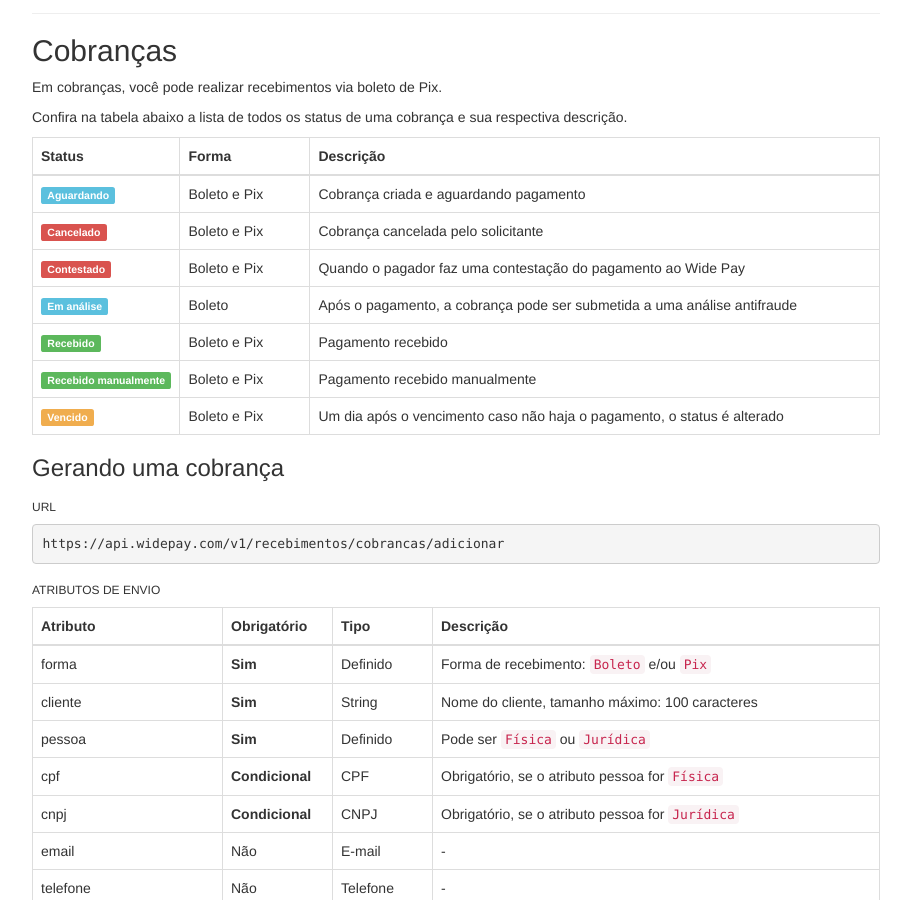
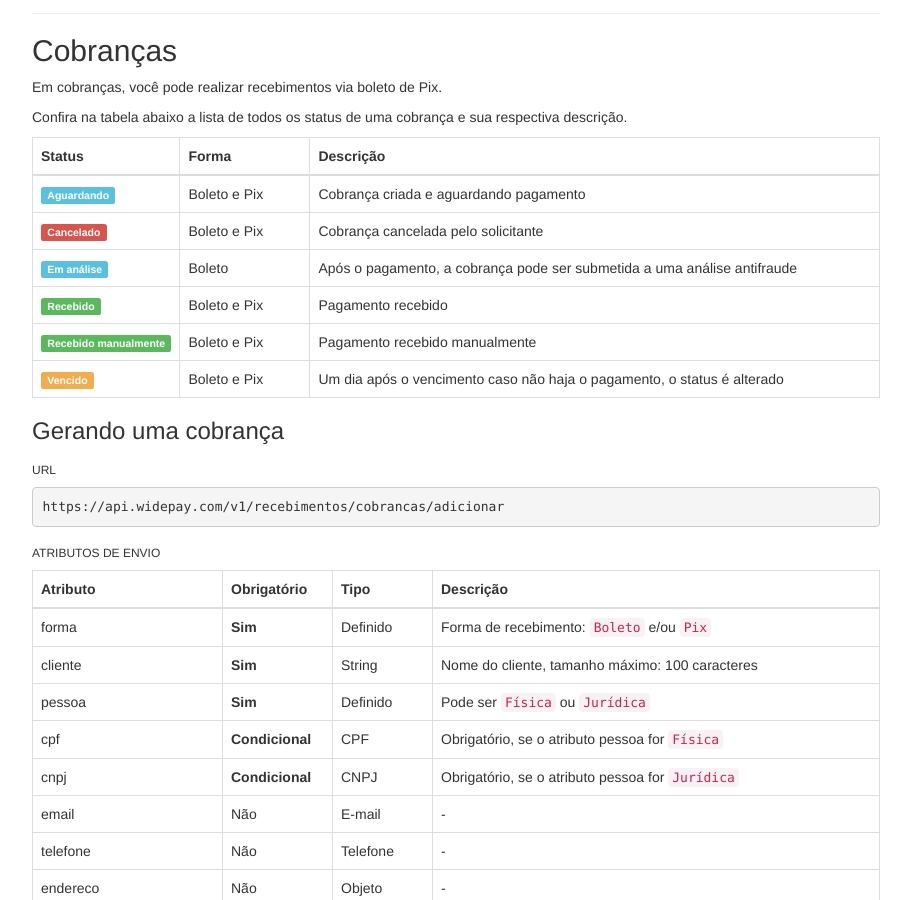
Before and after one commit to widepay/api, a Jekyll site: the page built from docs/index.html, in a window 1280 px wide and 900 px high, scrolled down 2316 px. Shown: the whole window, without its empty margins (38-949 px from the left). Built offline with Jekyll 4.4.1, drawn with Linux system fonts in a browser that asks for light colours; nearby versions of some CDN libraries.

Commit message:
Removendo status Contestado

```diff
--- a/docs/index.html
+++ b/docs/index.html
@@ -141,12 +141,11 @@ hide: true
         <td>Boleto e Pix</td>
         <td>Cobrança cancelada pelo solicitante</td>
       </tr>
-      <tr>
+      <!-- <tr>
         <td><span class="label label-danger">Contestado</span></td>
-        <!-- <td>Boleto, Cartão e Pix</td> -->
         <td>Boleto e Pix</td>
         <td>Quando o pagador faz uma contestação do pagamento ao Wide Pay</td>
-      </tr>
+      </tr>-->
       <tr>
         <td><span class="label label-info">Em análise</span></td>
         <!-- <td>Boleto e Cartão</td> -->
```
Also changed, not shown: docs/Gemfile.lock.
